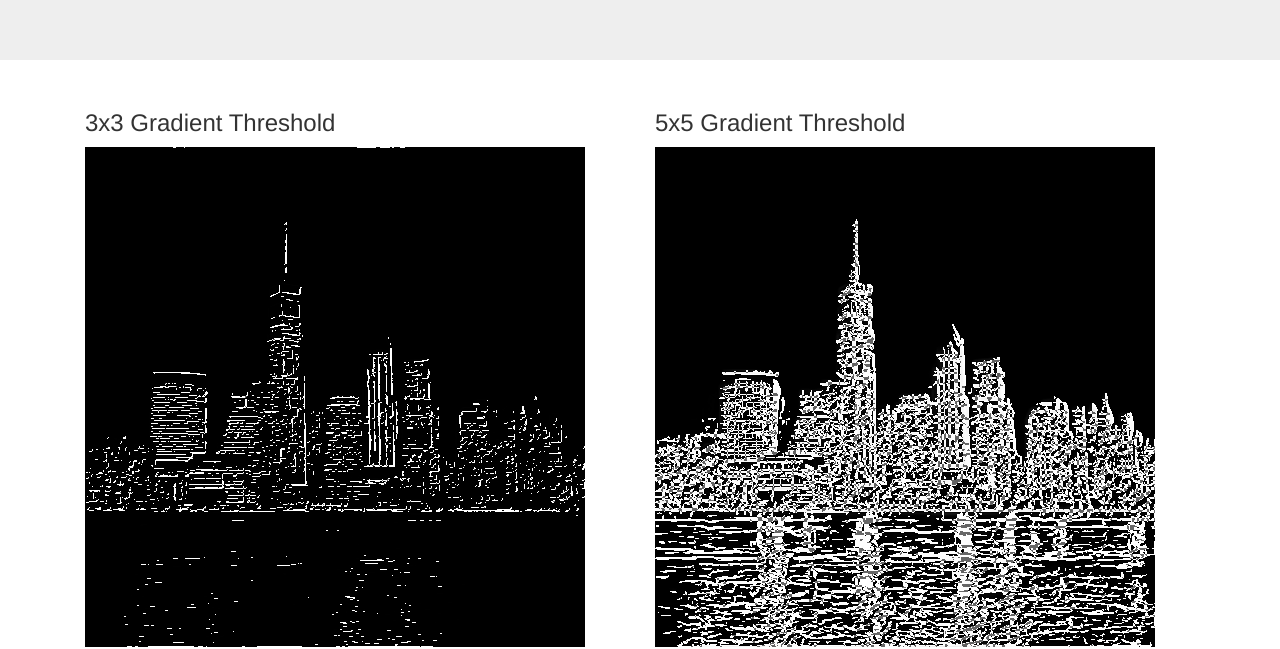
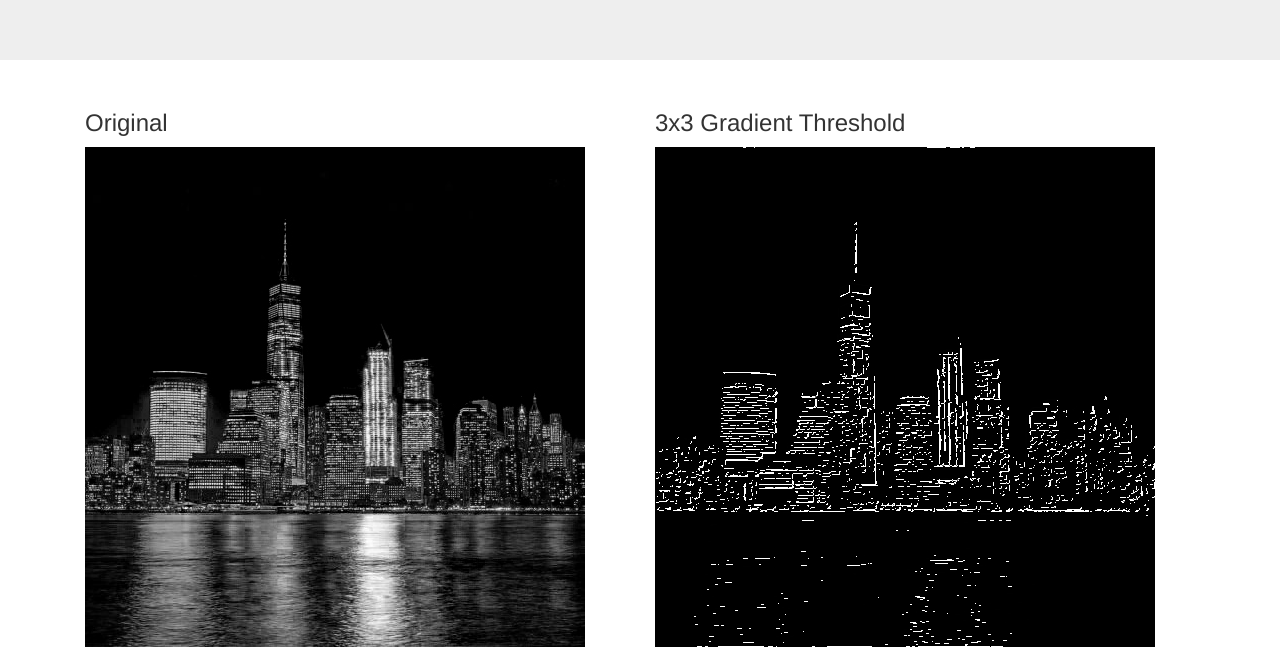
Before and after one commit to nrhubbar/school-multimedia-edge-detection, a plain HTML site: page index.html in a window 1280 px wide. Shown: the part 180-829 px from the top of the page. Drawn offline with nearby package versions, Linux system fonts and the light colour scheme.

Commit message:
Added original picture

```diff
--- a/index.html
+++ b/index.html
@@ -14,6 +14,10 @@
         <p>Nicholas Hubbard</p>
     </div>
      <div id="template-container" class="container">
+        <div class="col-md-6">
+            <h3>Original</h3>
+            <img src="skyline-bw.jpg" class="img-responsive">
+        </div>
          <script id="test" type="text/x-handlebars-template">
              {{#each picture}}
             <div class="col-md-6">
```
